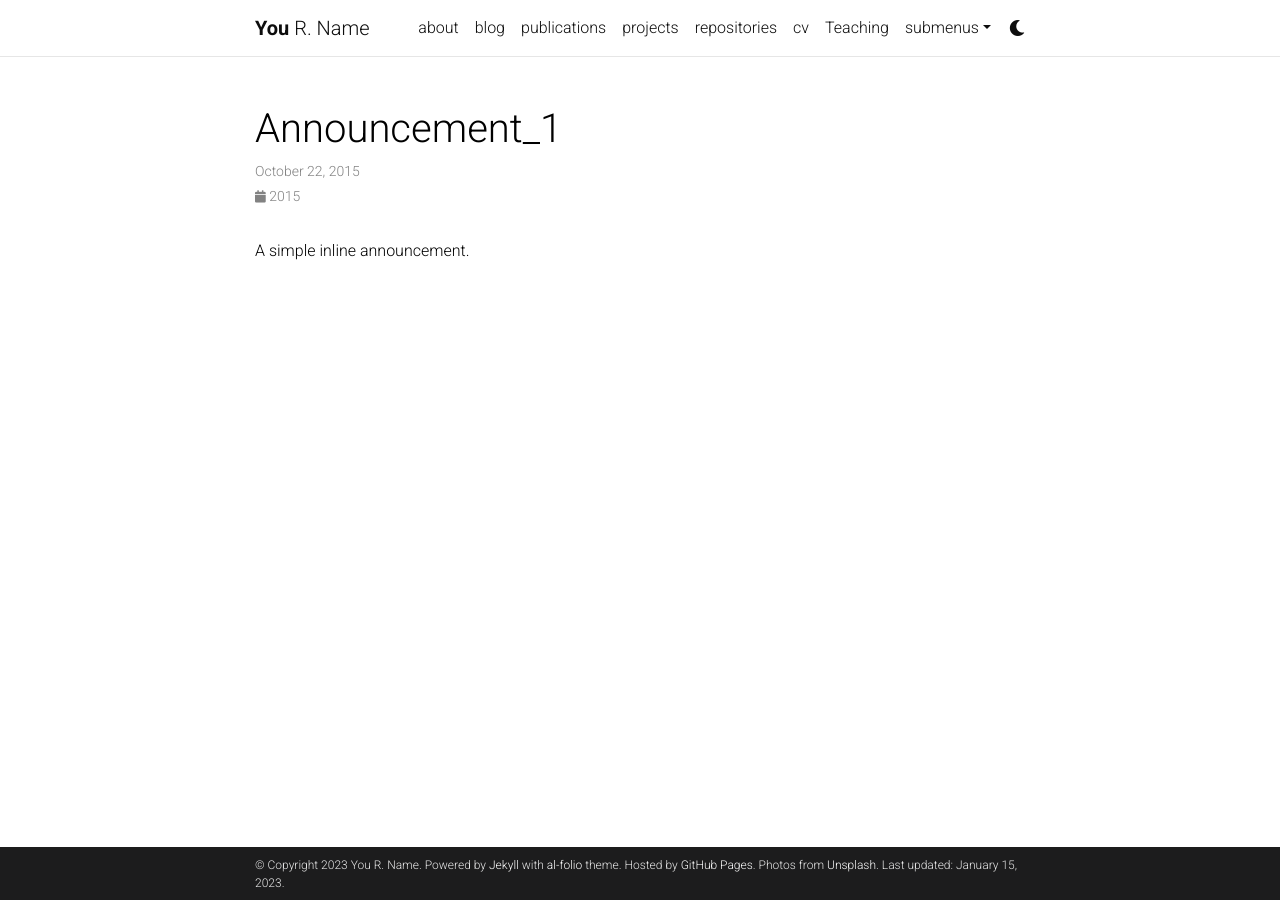
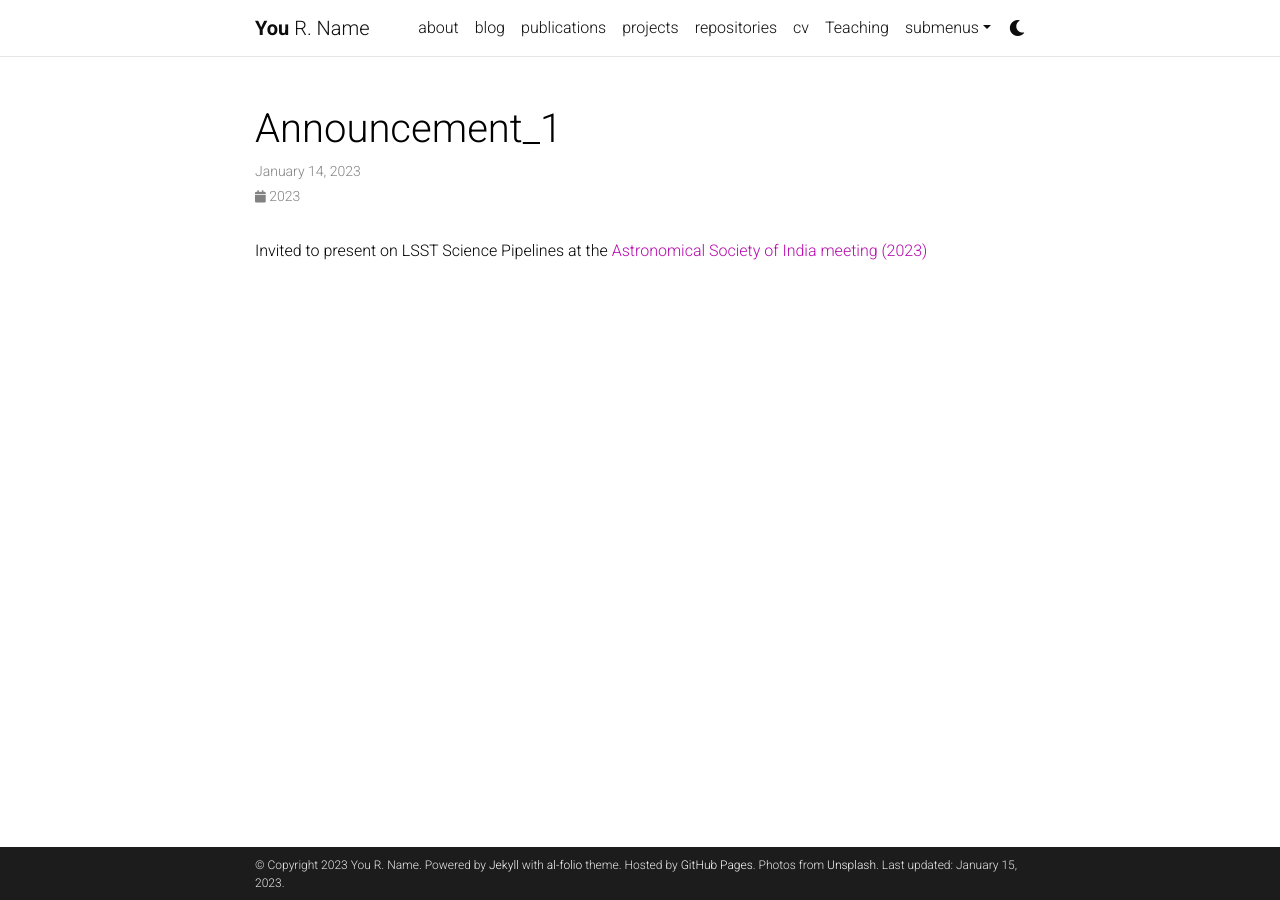
Before and after one commit to arunkannawadi/website, a Jekyll site: the page built from _news/announcement_1.md, in a window 1280 px wide. Built offline with Jekyll 4.4.1, drawn with Linux system fonts in a browser that asks for light colours; comment, search, counter and statistics services are not loaded; a style sheet for code colours, icons or effects is not loaded.

Commit message:
Add a news item

```diff
--- a/_news/announcement_1.md
+++ b/_news/announcement_1.md
@@ -1,7 +1,7 @@
 ---
 layout: post
-date: 2015-10-22 15:59:00-0400
+date: 2023-01-14 15:59:00-0400
 inline: true
 ---
 
-A simple inline announcement.
+Invited to present on LSST Science Pipelines at the [Astronomical Society of India meeting (2023)](https://www.astron-soc.in/asi2023/)
```
